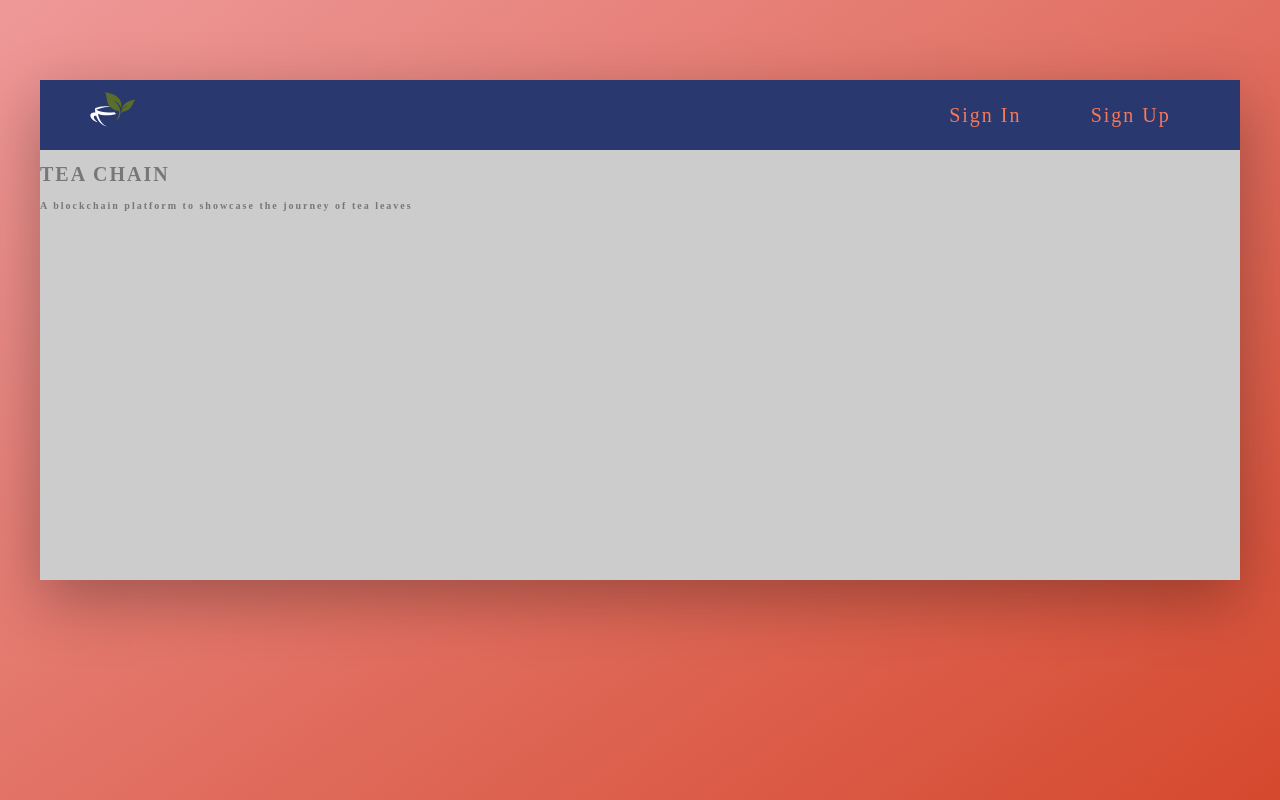
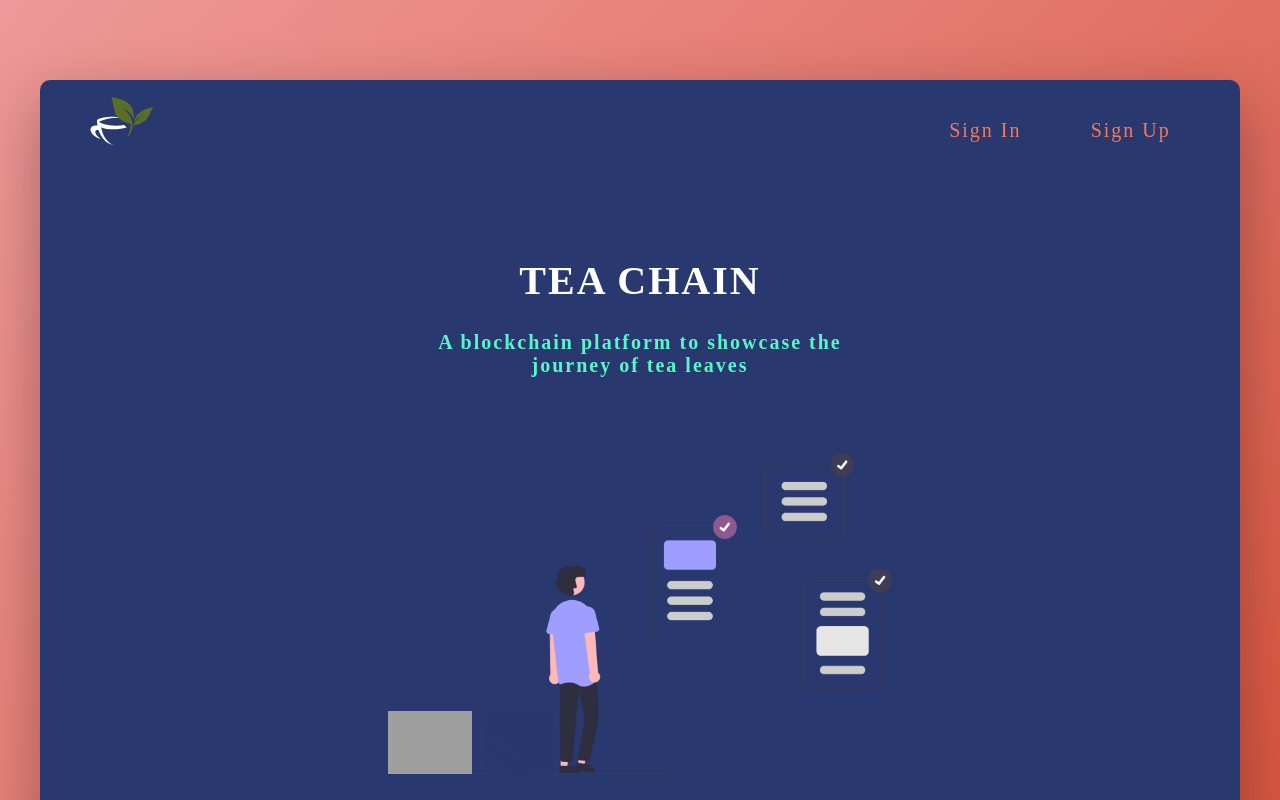
Before and after one commit to utpandey/tea-chain, a React (Create React App) app in the folder frontend/: page / in a window 1280 px wide. Shown: the top 800 px of the page. Built offline with nearby package versions, Linux system fonts and the light colour scheme; grey boxes are pictures that could not be loaded.

Commit message:
feat: homepage changes

```diff
--- a/frontend/src/index.tsx
+++ b/frontend/src/index.tsx
@@ -1,52 +1,26 @@
 import React from 'react';
 import ReactDOM from 'react-dom';
-import { Switch,Route, BrowserRouter as Router } from 'react-router-dom';
-import {AnimatePresence} from 'framer-motion'
+import { Switch, Route, BrowserRouter as Router } from 'react-router-dom';
+import { AnimatePresence } from 'framer-motion';
 import { motion } from 'framer-motion';
-
 
 import './styles/css/index.css';
 import Header from './components/Header';
 import Home from './pages/Home';
 
 const routing = (
-  <Router >
+	<Router>
 		<motion.div className="container">
 			<Header />
-        {/* <Modal showModal={showModal} setShowModal={setShowModal} /> */}
 			<AnimatePresence exitBeforeEnter={true}>
-            <Switch >
-              {/* <Route path="/base">
-                <Base addBase={addBase} base={base} toppings={toppings}  setShowModal={setShowModal} />
-              </Route>
-              <Route path="/toppings">
-                <Toppings addTopping={addTopping} base={base} toppings={toppings} />
-              </Route>
-              <Route path="/order">
-                <Order addBase={addBase}  base={base} toppings={toppings} setShowModal={setShowModal}/>
-              </Route> */}
-               {/* component={Home} component={UsersPage} / */}
-              <Route path="/users" >
-                {/* <UsersPage /> */}
-              </Route>
-              <Route path="/repolist" >
-                {/* <RepoPage /> */}
-              </Route>
-              <Route path='/repo'>
-                {/* <Repository /> */}
-              </Route>
-              <Route path="/" >
+				<Switch>
+					<Route path="/">
 						<Home />
 					</Route>
-                {/* <UsersPage /> */}
-
-                {/* <Home />
-              </Route> */}
-
 				</Switch>
 			</AnimatePresence>
 		</motion.div>
 	</Router>
-)
+);
 
-ReactDOM.render(routing,document.getElementById('root'));
+ReactDOM.render(routing, document.getElementById('root'));
--- a/frontend/src/pages/Home.tsx
+++ b/frontend/src/pages/Home.tsx
@@ -1,6 +1,8 @@
 import React from 'react';
-import { Link } from 'react-router-dom';
 import { motion } from 'framer-motion';
+
+import HomeImage from '../assets/home_img.png'
+import TeaGif from '../assets/TeaGif.gif'
 
 const homeContainerVariants = {
 	hidden: {
@@ -45,8 +47,11 @@ const Home = () => {
 				<motion.h4 className="home__cont__text__content">
 					A blockchain platform to showcase the journey of tea leaves
 				</motion.h4>
-			</motion.div>
-			{/* <motion.img src={ }/> className="home__cont__img" */}
+      </motion.div>
+      <motion.div className="home__cont__imgCont">
+        <motion.img src={TeaGif} className="home__cont__imgCont__img gif"/>
+        <motion.img src={HomeImage} className="home__cont__imgCont__img"/>
+      </motion.div>
 		</motion.div>
 	);
 };
--- a/frontend/src/styles/abstracts/_variables.scss
+++ b/frontend/src/styles/abstracts/_variables.scss
@@ -18,7 +18,7 @@ $bp-smallest: 31.25em; // 500px
     --color-primary-3: #29386E;
     --color-primary-2: #D44529;
     --color-primary-4: #F77957;
-    --color-primary-dark: #BA265D;
+    --color-text-: #57F7C9;
     --color-grey-light-1: #faf9f9;
     --color-grey-light-2: #f4f2f2;
     --color-grey-light-3: #f0eeee;
--- a/frontend/src/styles/components/_header.scss
+++ b/frontend/src/styles/components/_header.scss
@@ -1,15 +1,15 @@
 .header__cont {
     background-color: var(--color-primary-3);
-    height: 7rem;
+    height: 10rem;
     border-bottom: var(--color-grey-light-2);
     display: flex;
     flex-direction: row;
-    // border-radius: 100;
+    border-radius: 1rem 1rem 0 0;
     justify-content: space-between;
     &__logo {
         cursor: pointer;
-        width: 5rem;
-        height: 5rem;
+        width: 7rem;
+        height: 7rem;
         margin: 0 0rem 0 5rem;
         align-items: center;
     }
--- a/frontend/src/styles/css/index.css
+++ b/frontend/src/styles/css/index.css
@@ -17,7 +17,7 @@ ORDER: Base + typography > general layout + grid > page layout > components
   --color-primary-3: #29386E;
   --color-primary-2: #D44529;
   --color-primary-4: #F77957;
-  --color-primary-dark: #BA265D;
+  --color-text-: #57F7C9;
   --color-grey-light-1: #faf9f9;
   --color-grey-light-2: #f4f2f2;
   --color-grey-light-3: #f0eeee;
@@ -89,23 +89,58 @@ html {
 .container {
   max-width: 120rem;
   margin: 8rem auto;
-  background-color: var(--color-grey-light-4);
   box-shadow: var(--shadow-dark);
-  min-height: 50rem;
-  border-radius: 100; }
+  min-height: 120rem;
+  border-radius: 1rem;
+  position: relative; }
+
+.home__cont {
+  background-color: var(--color-primary-3);
+  position: absolute;
+  width: 100%; }
+
+.home__cont__text {
+  text-align: center;
+  padding: 5rem;
+  justify-content: space-between; }
+
+.home__cont__text__title {
+  color: #fff;
+  font-size: 4rem; }
+
+.home__cont__text__content {
+  color: #57F7C9;
+  font-size: 2rem;
+  width: 40%;
+  margin-left: 30%; }
+
+.home__cont__imgCont {
+  display: flex;
+  flex-direction: row;
+  justify-content: center;
+  margin: 0 0 5rem 0; }
+
+.home__cont__imgCont__img {
+  width: 35%;
+  height: 35%; }
+
+.home__cont__imgCont .gif {
+  align-self: flex-end;
+  width: 7%; }
 
 .header__cont {
   background-color: var(--color-primary-3);
-  height: 7rem;
+  height: 10rem;
   border-bottom: var(--color-grey-light-2);
   display: flex;
   flex-direction: row;
+  border-radius: 1rem 1rem 0 0;
   justify-content: space-between; }
 
 .header__cont__logo {
   cursor: pointer;
-  width: 5rem;
-  height: 5rem;
+  width: 7rem;
+  height: 7rem;
   margin: 0 0rem 0 5rem;
   align-items: center; }
 
--- a/frontend/src/styles/pages/_home.scss
+++ b/frontend/src/styles/pages/_home.scss
@@ -1,8 +1,54 @@
     .container {
         max-width: 120rem;
         margin: 8rem auto;
-        background-color: var(--color-grey-light-4);
+        // background-color: var(--color-grey-light-4);
         box-shadow: var(--shadow-dark);
-        min-height: 50rem;
-        border-radius: 100;
+        min-height: 120rem;
+        border-radius: 1rem;
+        position: relative;
     }
+
+    .home__cont {
+        background-color: var(--color-primary-3);
+        position: absolute;
+        // height: 100%;
+        width: 100%;
+        &__text {
+            text-align: center;
+            padding: 5rem;
+            // background-color: #f88;
+            justify-content: space-between;
+            &__title {
+                color: #fff;
+                font-size: 4rem;
+            }
+            &__content {
+                // background-color: #fff;
+                color: #57F7C9;
+                font-size: 2rem;
+                width: 40%;
+                margin-left: 30%;
+            }
+        }
+        &__imgCont {
+            display: flex;
+            flex-direction: row;
+            // background-color: #fff;
+            // text-align: center;
+            // align-items: center;
+            justify-content: center;
+            // align-self: center;
+            // justify-items: center;
+            // justify-self: center;
+            margin: 0 0 5rem 0;
+            // padding: 0 5rem 0 5rem;
+            &__img {
+                width: 35%;
+                height: 35%;
+            }
+            .gif {
+                align-self: flex-end;
+                width: 7%;
+            }
+        }
+    }
```
Also changed, not shown: 1 other file (tests, documents, lock files or other folders). Lines whose indentation alone changed are shown as unchanged.
